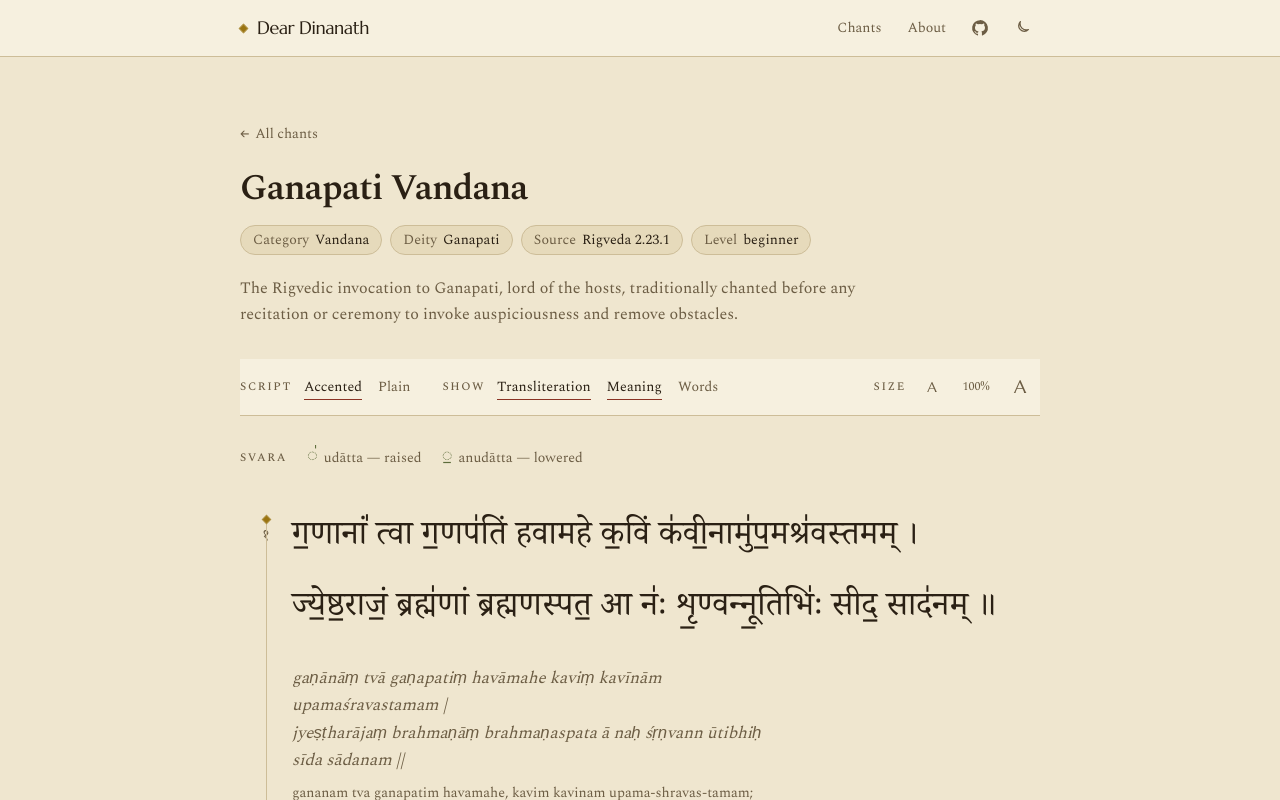
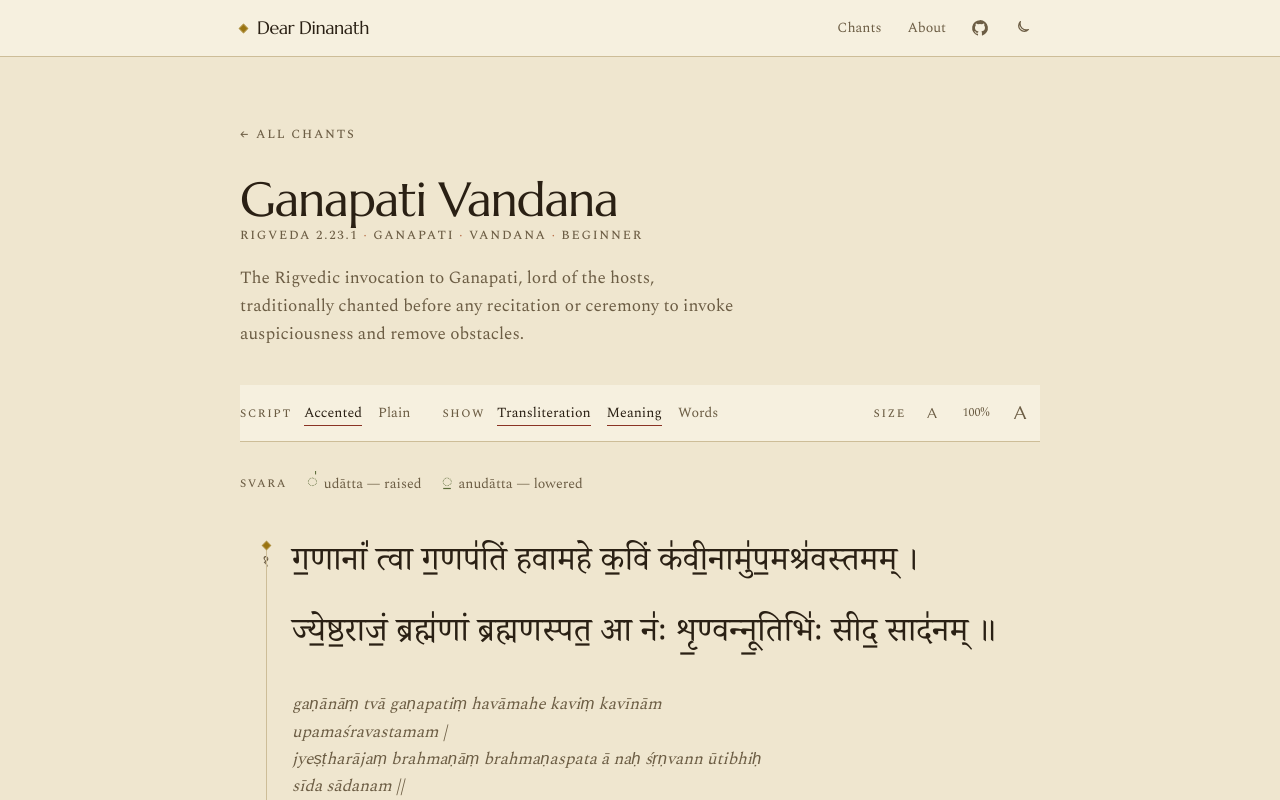
Before and after one commit to prashantbsr/dear-dinanath, a Next.js app: page /chants/ganapati-vandana/ in a window 1280 px wide. Shown: the top 800 px of the page. Built offline with nearby package versions, Linux system fonts and the light colour scheme.

Commit message:
refactor(chant): use citation line and manuscript header
Co-Authored-By: Claude Opus 4.8 (1M context) <noreply@anthropic.com>

```diff
--- a/src/app/chants/[slug]/page.tsx
+++ b/src/app/chants/[slug]/page.tsx
@@ -3,6 +3,7 @@ import { marked } from "marked";
 import type { Metadata } from "next";
 import { getPost, getPostSlugs } from "@/lib/posts";
 import ChantReader from "@/components/ChantReader";
+import CitationLine from "@/components/CitationLine";
 
 export async function generateStaticParams() {
   return getPostSlugs().map((slug) => ({ slug }));
@@ -21,21 +22,6 @@ export async function generateMetadata({
   };
 }
 
-interface ChipProps {
-  label: string;
-  value: string;
-}
-
-/** A small inset chip for a single piece of chant metadata. */
-function Chip({ label, value }: ChipProps) {
-  return (
-    <span className="inline-flex items-baseline gap-1.5 rounded-full border border-line bg-surface-2 px-3 py-1 text-sm">
-      <span className="text-muted">{label}</span>
-      <span className="text-ink">{value}</span>
-    </span>
-  );
-}
-
 export default async function ChantPage({
   params,
 }: {
@@ -45,40 +31,39 @@ export default async function ChantPage({
   const post = getPost(slug);
   const notesHtml = post.body ? await marked.parse(post.body) : null;
 
+  const meta = [post.source, post.deity, post.category, post.difficulty].filter(
+    Boolean,
+  ) as string[];
+
   return (
     <article>
       <Link
         href="/"
-        className="inline-flex items-center gap-1.5 text-sm text-muted transition-colors hover:text-saffron"
+        className="eyebrow inline-flex items-center gap-1.5 transition-colors hover:text-accent"
       >
         <span aria-hidden="true">&larr;</span>
         All chants
       </Link>
 
-      <header className="mt-6">
-        <h1 className="text-3xl font-semibold tracking-tight text-ink sm:text-4xl">
+      <header className="mt-7 max-w-[62ch]">
+        <h1 className="font-display text-[clamp(1.9rem,1.4rem+2.4vw,3rem)] leading-[1.12] tracking-tight text-ink">
           {post.title}
         </h1>
 
-        <div className="mt-4 flex flex-wrap gap-2">
-          <Chip label="Category" value={post.category} />
-          {post.deity && <Chip label="Deity" value={post.deity} />}
-          {post.source && <Chip label="Source" value={post.source} />}
-          {post.difficulty && <Chip label="Level" value={post.difficulty} />}
-        </div>
+        {meta.length > 0 && <CitationLine items={meta} />}
 
-        <p className="mt-5 max-w-2xl leading-relaxed text-muted">
+        <p className="mt-5 text-[1.075rem] leading-relaxed text-muted">
           {post.description}
         </p>
       </header>
 
-      <div className="mt-8">
+      <div className="mt-9">
         <ChantReader post={post} />
       </div>
 
       {notesHtml && (
         <section
-          className="notes mt-12 max-w-2xl"
+          className="notes mt-14 max-w-[62ch] rounded-sm border-t border-line bg-surface px-5 py-6 sm:px-7 sm:py-7"
           dangerouslySetInnerHTML={{ __html: notesHtml }}
         />
       )}
```
